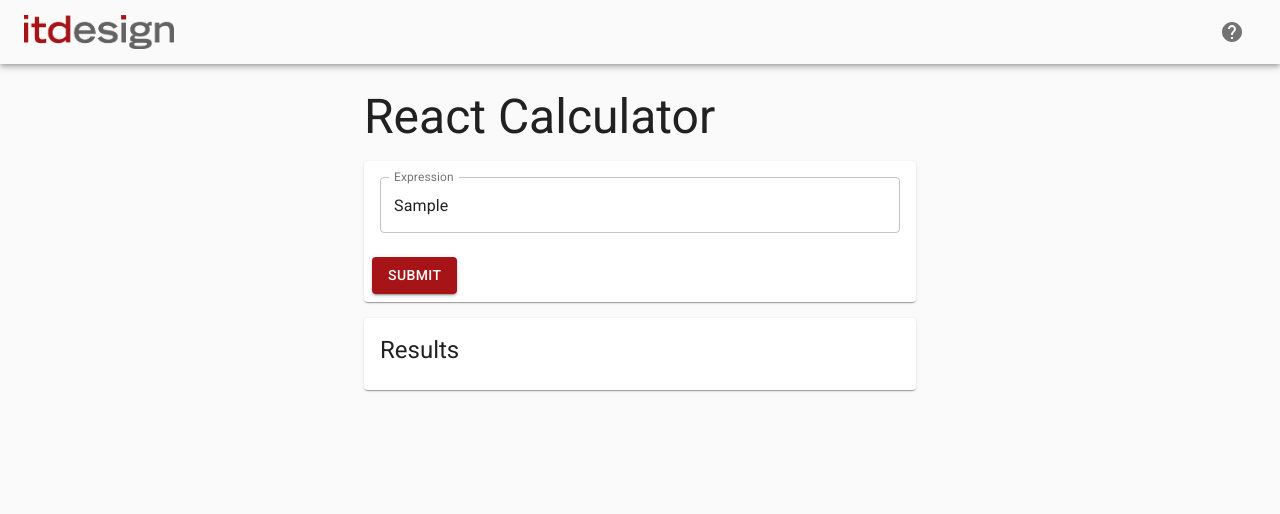
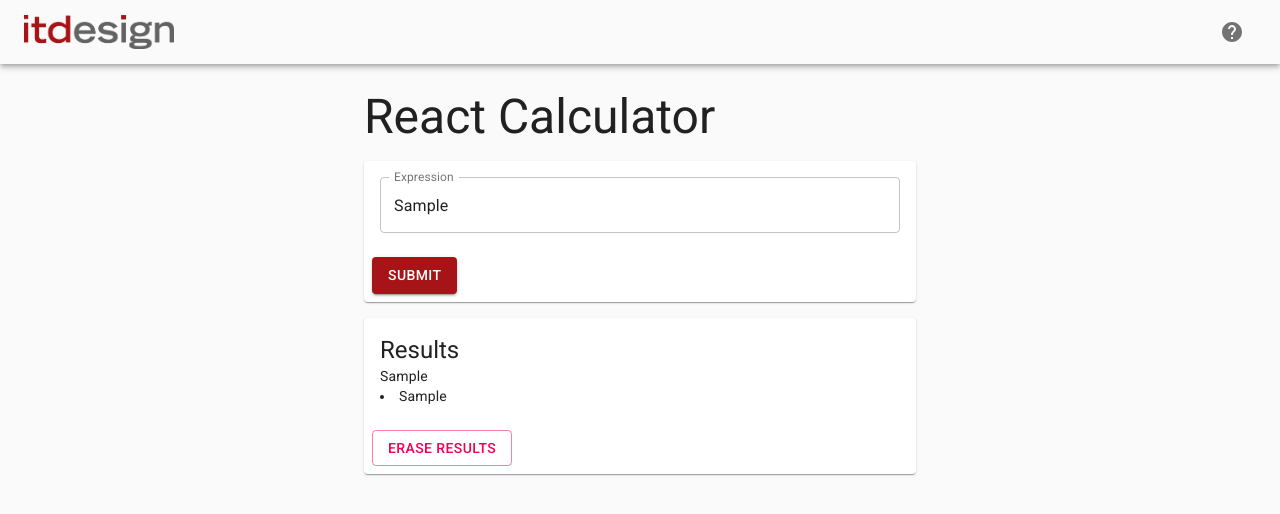
Before and after one commit to xsaxdax/java-script-react-mark-morgulis-testing-version, a React (Create React App) app: page / in a window 1280 px wide. Both pictures are taken after typing "Sample" into the empty fields and a click on the button "SUBMIT". Shown: the top 514 px of the page. Built offline with nearby package versions, Linux system fonts and the light colour scheme.

Commit message:
displaying input??

```diff
--- a/src/components/ExpressionInput.jsx
+++ b/src/components/ExpressionInput.jsx
@@ -1,4 +1,4 @@
-import React, {  useRef } from "react";
+import React, {  useRef, useState  } from "react";
 import Button from "@material-ui/core/Button";
 import Card from "@material-ui/core/Card";
 import CardActions from "@material-ui/core/CardActions";
@@ -7,12 +7,33 @@ import TextField from "@material-ui/core/TextField";
 
 export const ExpressionInput = ({ handleSubmit }) => {
 
-  //const [input, setInput] = useState();
+
   const valueRef = useRef('') //creating a refernce for TextField Component
+  const [helperText, setHelperText] = useState("");
 
-    const sendValue = () => {
-        return console.log(valueRef.current.value) //on clicking button accesing current value of TextField and outputing it to console
-    }
+    const addEntryClick = () => {
+      if(valueRef.current.value===""){
+        setHelperText("No Input! Try again please")
+        return
+      }
+      else{
+        setHelperText('')
+      }
+
+      let oldArray= localStorage.getItem('myValueInLocalStorage')
+      let newArray= []
+      if(oldArray===null){
+        oldArray=[valueRef.current.value]
+        localStorage.setItem('myValueInLocalStorage', oldArray)
+        return [valueRef.current.value, <li>{oldArray}</li>]
+      }
+      else{
+      newArray=[oldArray,valueRef.current.value]
+      localStorage.setItem('myValueInLocalStorage', newArray)
+      return [valueRef.current.value, <li>{newArray}</li>]
+      }
+  };
+
 
 
  return (
@@ -20,8 +41,8 @@ export const ExpressionInput = ({ handleSubmit }) => {
     <Card>
       <CardContent>
         <TextField fullWidth={true} label="Expression" variant="outlined"
-         inputRef=
-         {valueRef} />
+         inputRef={valueRef} helperText={helperText }/>
+         {/*making a direct reference to the value from the input field from the DOM*/}
       </CardContent>
       <CardActions>
         <Button
@@ -29,13 +50,11 @@ export const ExpressionInput = ({ handleSubmit }) => {
           variant="contained"
           onClick={() => handleSubmit(
             /** @TODO: Add your implementation here */
-           // FormControlContext.Provider?
-           //my Problem is I am not sure how access the textfield
-           //console.log( input)
-           //alert(input?.value)
-           sendValue
+
+         addEntryClick()
 
             )}
+
         >
           Submit
         </Button>
--- a/src/components/Results.jsx
+++ b/src/components/Results.jsx
@@ -2,13 +2,51 @@ import React from "react";
 import Card from "@material-ui/core/Card";
 import CardContent from "@material-ui/core/CardContent";
 import Typography from "@material-ui/core/Typography";
+import List from '@material-ui/core/List';
+import ListItem from '@material-ui/core/ListItem';
+import Divider from '@material-ui/core/Divider';
+import ListItemText from '@material-ui/core/ListItemText';
+import { CardActions } from "@material-ui/core";
+import Button from "@material-ui/core/Button"
 
-export const Results = ({ content }) => (
+
+
+export const Results = ({ content}) => (
+
   <Card data-testid="results">
     <CardContent>
       <Typography variant="h5">Results</Typography>
       {/** @TODO: Add your implementation here */}
       {content}
-    </CardContent>
+
+    {/* ?..:.. doesnt work*/}
+      </CardContent>
+    <CardActions>
+    <Button
+          variant="outlined" color="secondary"
+          onClick={() =>localStorage.removeItem('myValueInLocalStorage')
+
+            }
+
+        >
+          Erase Results
+        </Button>
+
+      </CardActions>
   </Card>
 );
+
+/*use : ...content, to get all the characters */
+
+{/* <List  >
+
+{[localStorage.getItem('myValueInLocalStorage')].forEach(( content, index) => (
+
+
+  <ListItem key={index}>
+    <ListItemText primary={content} />
+  </ListItem>
+
+))}
+<Divider variant="full width" component="li" />
+</List> */}
--- a/src/logic/calculation.js
+++ b/src/logic/calculation.js
@@ -7,6 +7,7 @@ export default class Calculation {
         /**
          * @TODO Add your implementaiton here
          */
+        console.log(this.expression)
         return this.expression;
     }
 }
```
